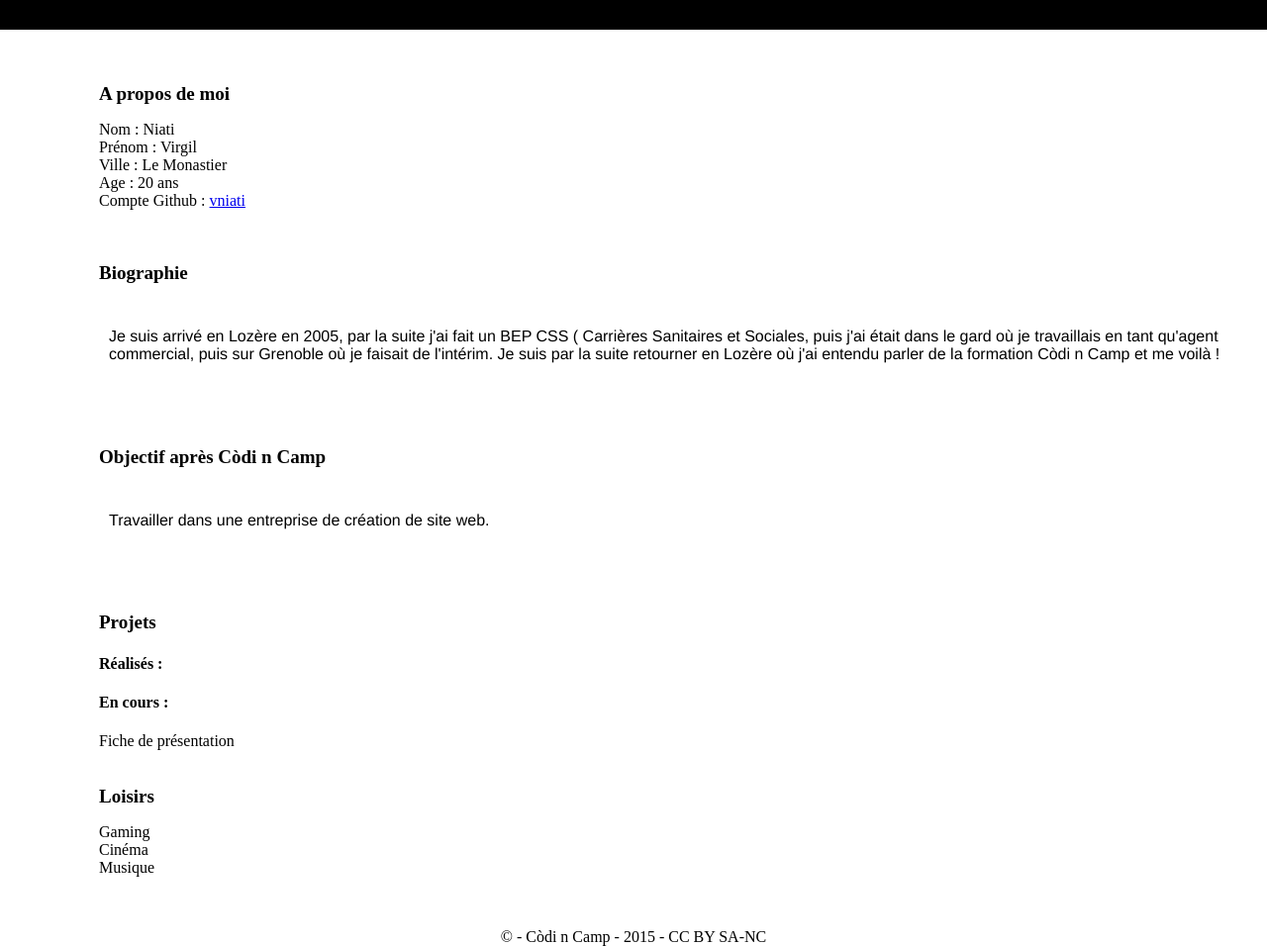
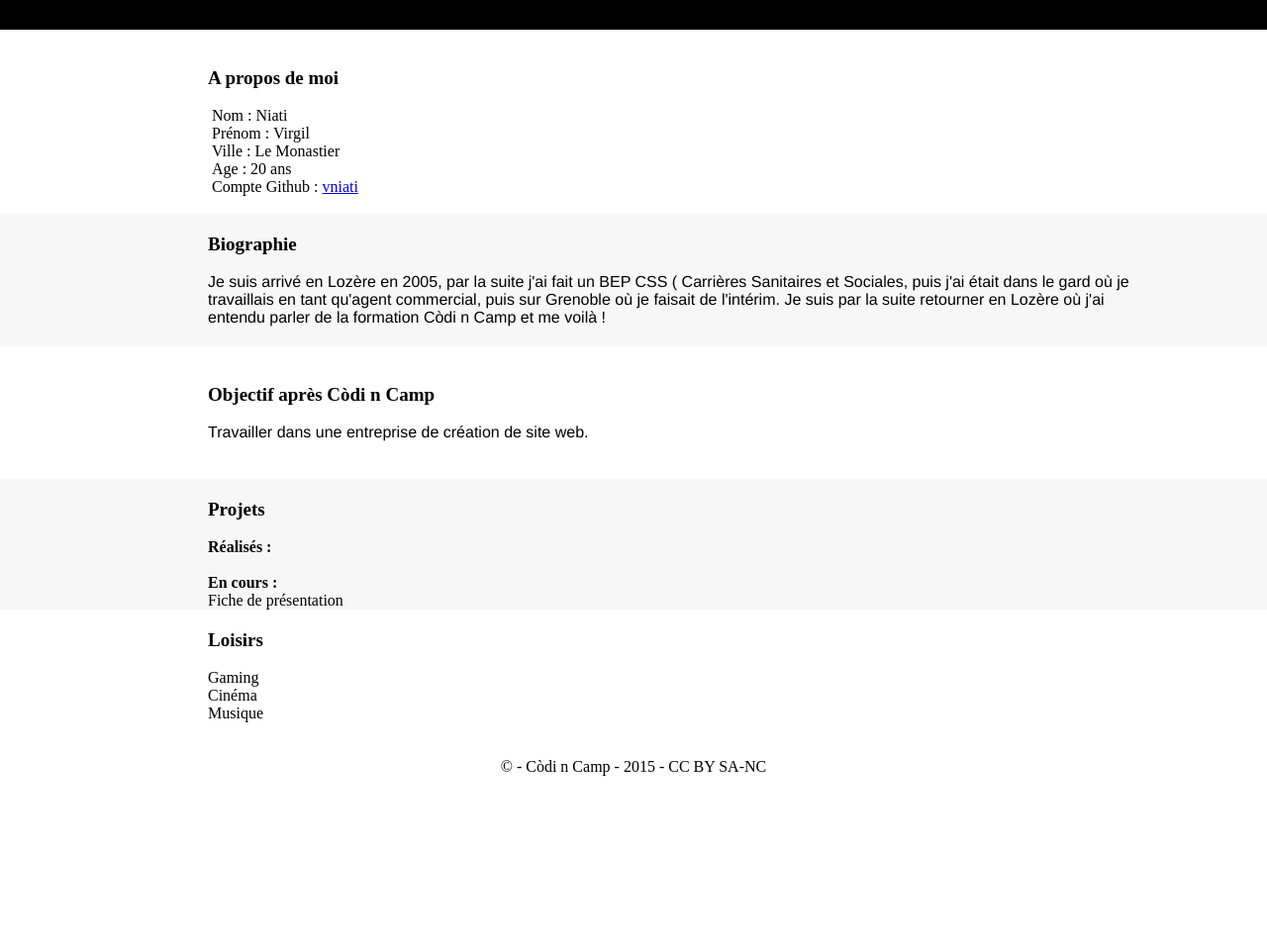
Before and after one commit to vniati/Fiche, a plain HTML site: page vniati.html in a window 1280 px wide. Shown: the part 48-1004 px from the top of the page at 99% size. After the commit the page ends 832 px from the top, so only its background shows below. Drawn offline with Linux system fonts and the light colour scheme.

Commit message:
modifcivation vniati.html + style.css

```diff
--- a/style.css
+++ b/style.css
@@ -42,6 +42,8 @@ p {
   margin: 10px;
   padding-bottom: 20px;
   padding-left: 100px;
+  width: 960px;
+  margin: auto;
 }
 
 .grey-bg {
@@ -49,7 +51,9 @@ p {
 }
 
 label {
-  padding-left: 100px;
+  padding-left: 214px;
+  width: 960px;
+  margin: auto;
 }
 
 h2 {
@@ -58,6 +62,8 @@ h2 {
   font-size: 19px;
   padding-top: 20px;
   padding-left: 100px;
+  width: 960px;
+  margin: auto;
 }
 
 
@@ -66,15 +72,21 @@ h4 {
   font-weight: 700;
   font-size: 16px;
   padding-left: 100px;
+  width: 960px;
+  margin: auto;
 }
 
-footer {
+.foot {
   text-align: center;
+  width: 960px;
+  margin: auto;
 }
 
 .listebas {
   list-style-type: none;
   padding-left: 100px;
+  width: 960px;
+  margin: auto;
 }
 
 .trombi li img {
--- a/vniati.html
+++ b/vniati.html
@@ -21,7 +21,7 @@
              </header> <br>
              <section id="me">
 
-                 <h2> A propos de moi </h2>
+                 <h2> A propos de moi </h2> <br>
                  <div class="label">
                  <label> Nom : </label> Niati <br>
                  <label> Prénom : </label> Virgil <br>
@@ -31,28 +31,28 @@
                </div>
                 </section>
             <section id="bio" >
-        <div class="grey-bg"> </div>
+        <div class="grey-bg">
         <h2> Biographie </h2> <br>
             <p>Je suis arrivé en Lozère en 2005, par la suite j'ai fait un BEP CSS ( Carrières Sanitaires et Sociales, puis j'ai était dans le gard où je travaillais en tant qu'agent commercial, puis sur Grenoble où je faisait de l'intérim. Je suis par la suite retourner en Lozère où j'ai entendu parler de la formation Còdi n Camp et me voilà ! </p>
-
+         </div>
         </section> <br>
             <section id="objectif">
         <h2> Objectif après Còdi n Camp  </h2> <br>
             <p> Travailler dans une entreprise de création de site web. </p>
           </section> <br>
             <section id="proj">
-              <div class="grey-bg"> </div>
-        <h2> Projets  </h2>
-        <h4> Réalisés :  </h4>
+              <div class="grey-bg">
+        <h2> Projets  </h2> <br>
+        <h4> Réalisés :  </h4> <br>
         <h4> En cours :  </h4>
-        <div class="liste">
             <ul class="listebas">
+
                 <li> Fiche de présentation </li>
             </ul>
           </div>
             </section>
             <section>
-        <h2> Loisirs  </h2>
+        <h2> Loisirs  </h2> <br>
             <ul class="listebas" >
               <div class="liste">
                 <li> Gaming </li>
@@ -64,6 +64,6 @@
             <br><br>
            <!-- Ceci est un commentaire. -->
 
-            <footer> © - Còdi n Camp - 2015 - CC BY SA-NC </footer>
+            <footer class="foot"> © - Còdi n Camp - 2015 - CC BY SA-NC </footer>
         </body>
   </html>
```
